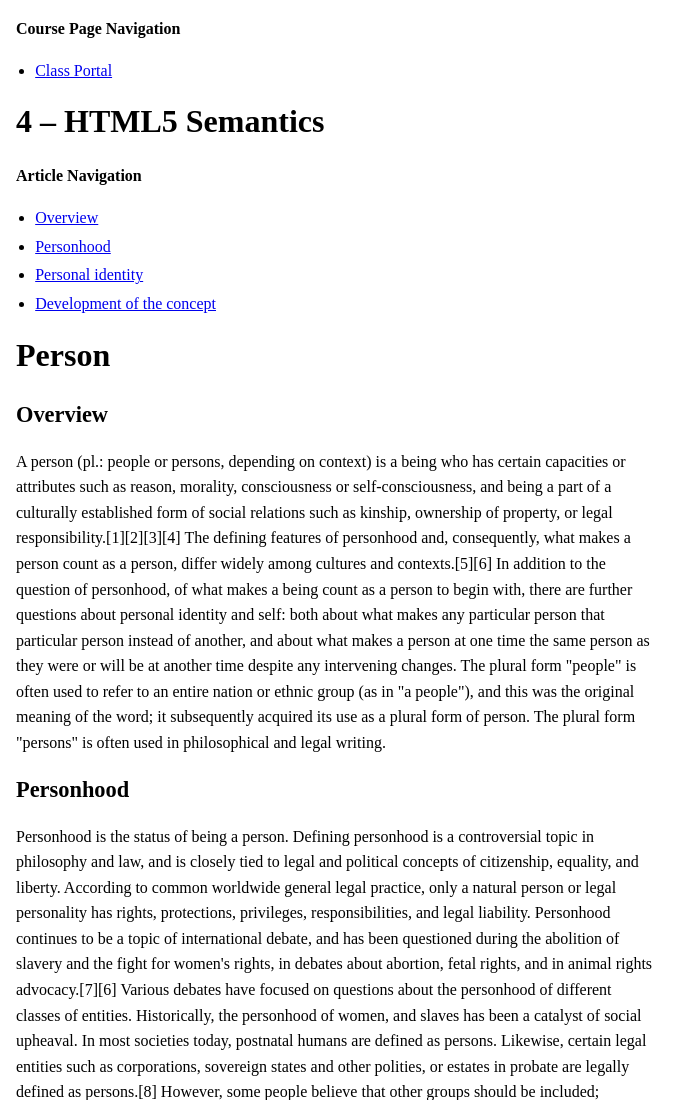
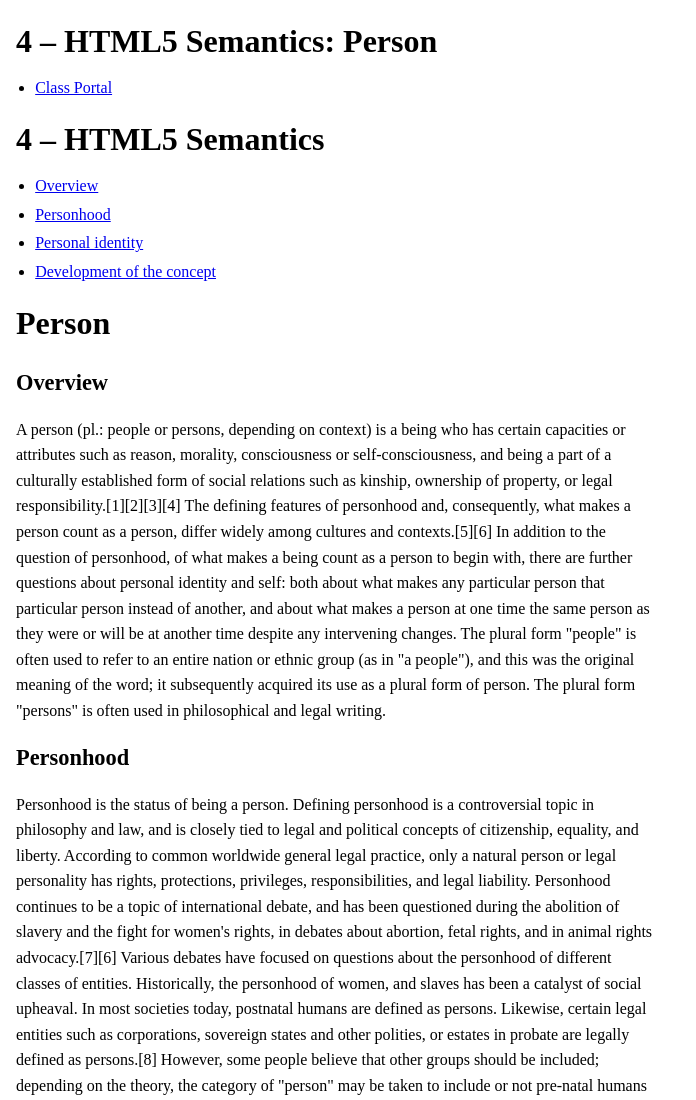
Before and after one commit to caleblowe17/UniversalDesign, a plain HTML site: page assignment1.html in a window 1280 px wide. Shown: the top 1100 px of the page, without its empty margins (0-696 px from the left). Drawn offline with Linux system fonts and the light colour scheme.

Commit message:
Add Assignment 1 page and update portal link

```diff
--- a/assignment1.html
+++ b/assignment1.html
@@ -17,9 +17,10 @@
   </style>
 </head>
 <body>
+    <h1>4 – HTML5 Semantics: Person</h1>
   <!-- Course / Portal Navigation -->
   <nav aria-label="Course navigation">
-    <p><strong>Course Page Navigation</strong></p>
+    <h2 class="sr-only">Course Page Navigation</h2>
     <ul>
       <li><a href="index.html">Class Portal</a></li>
     </ul>
@@ -29,7 +30,7 @@
 
   <!-- Article Navigation -->
   <nav aria-label="Article navigation">
-    <p><strong>Article Navigation</strong></p>
+    <h2 class="sr-only">Article Navigation</h2>
     <ul>
       <li><a href="#overview">Overview</a></li>
       <li><a href="#personhood">Personhood</a></li>
```
